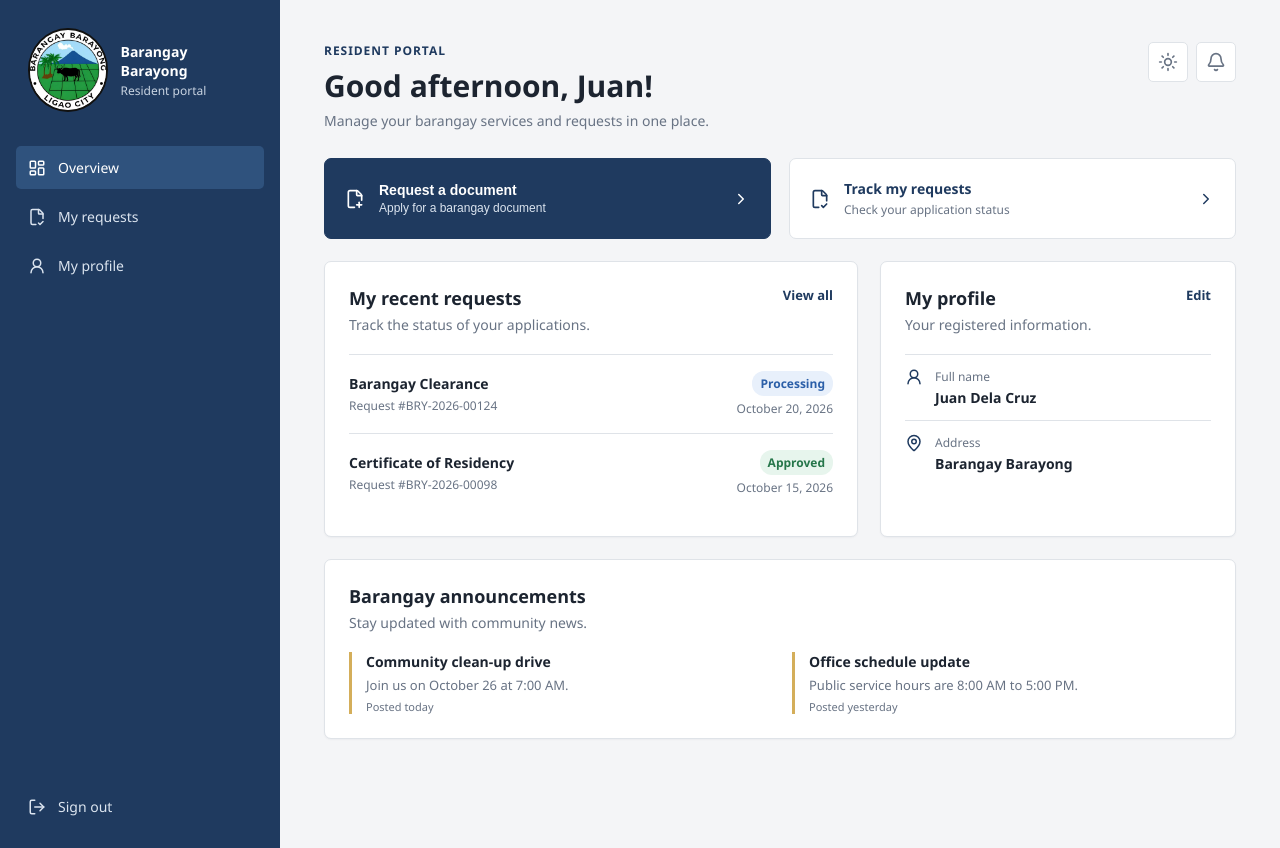
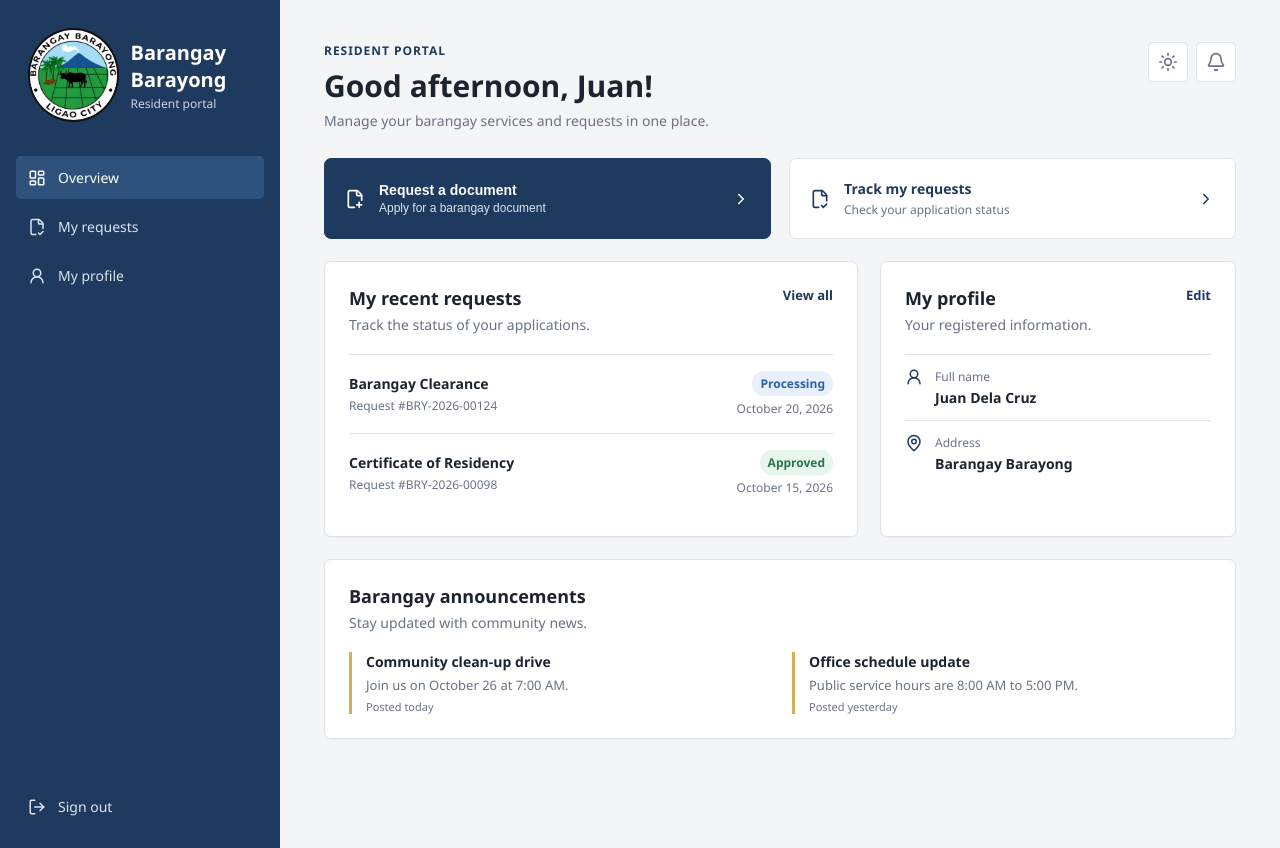
Before and after one commit to jayq23/BarangayBarayongApp, a React (Vite) app: page /profile in a window 1280 px wide. Both pictures are taken after a click on the button "Back to dashboard". Built offline with nearby package versions, Linux system fonts and the light colour scheme.

Commit message:
Fix the font sized of the brangay and fix the size of the logo

```diff
--- a/src/styles/userDashboard.css
+++ b/src/styles/userDashboard.css
@@ -53,8 +53,8 @@ body {
 }
 
 .user-dashboard-logo {
-  width: 80px;
-  height: 80px;
+  width: 140px;
+  height: 90px;
   display: grid;
   place-items: center;
   overflow: hidden;
@@ -79,7 +79,7 @@ body {
 }
 
 .user-dashboard-brand strong {
-  font-size: 14px;
+  font-size: 20px;
 }
 
 .user-dashboard-brand span {
```
